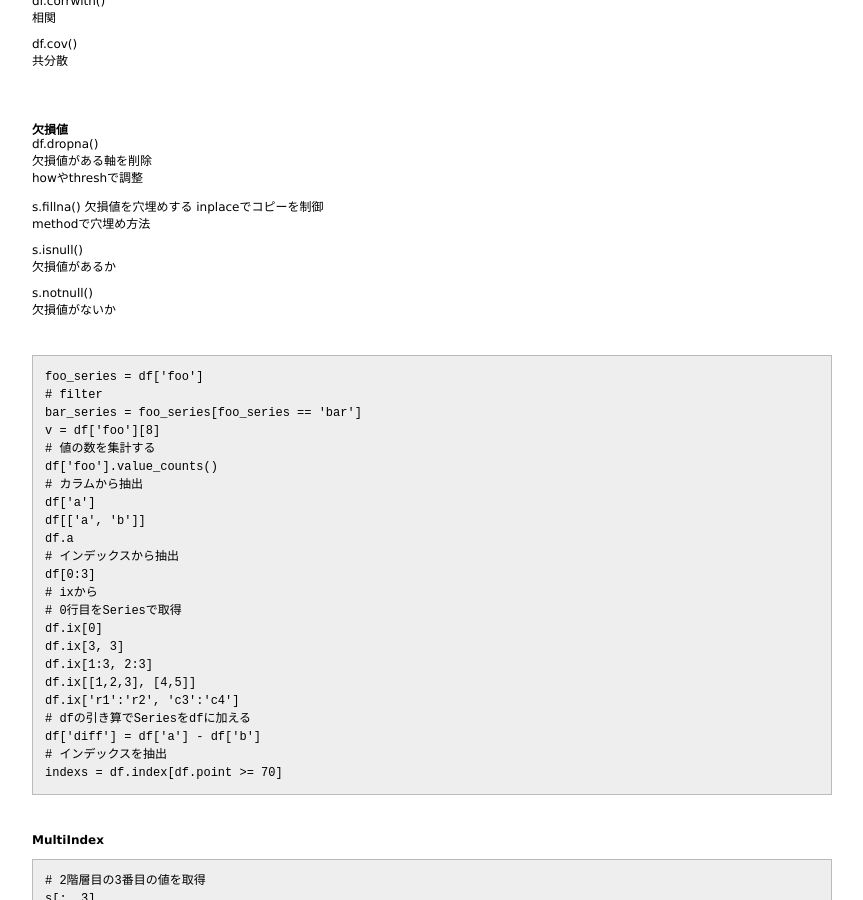
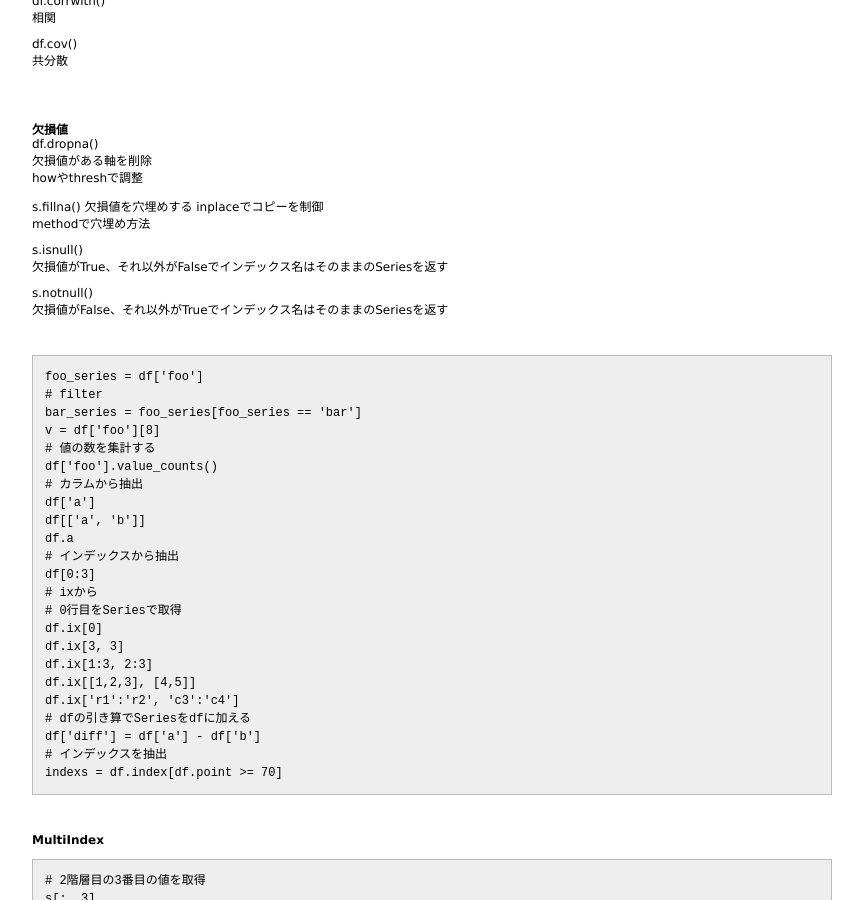
Before and after one commit to 38elements/38elements.github.com, a Jekyll site: the page built from _posts/2016-04-24-pandas.md, in a window 1280 px wide and 900 px high, scrolled down 5251 px. Shown: the whole window, without its empty margins (208-1071 px from the left). Built offline with Jekyll 4.4.1, drawn with Linux system fonts in a browser that asks for light colours.

Commit message:
Update 2016-04-24-pandas.md

```diff
--- a/_posts/2016-04-24-pandas.md
+++ b/_posts/2016-04-24-pandas.md
@@ -349,10 +349,10 @@ inplaceでコピーを制御
 methodで穴埋め方法
 
 s.isnull()
-欠損値があるか
+欠損値がTrue、それ以外がFalseでインデックス名はそのままのSeriesを返す
 
 s.notnull()
-欠損値がないか
+欠損値がFalse、それ以外がTrueでインデックス名はそのままのSeriesを返す
 
 <br>
 
```
